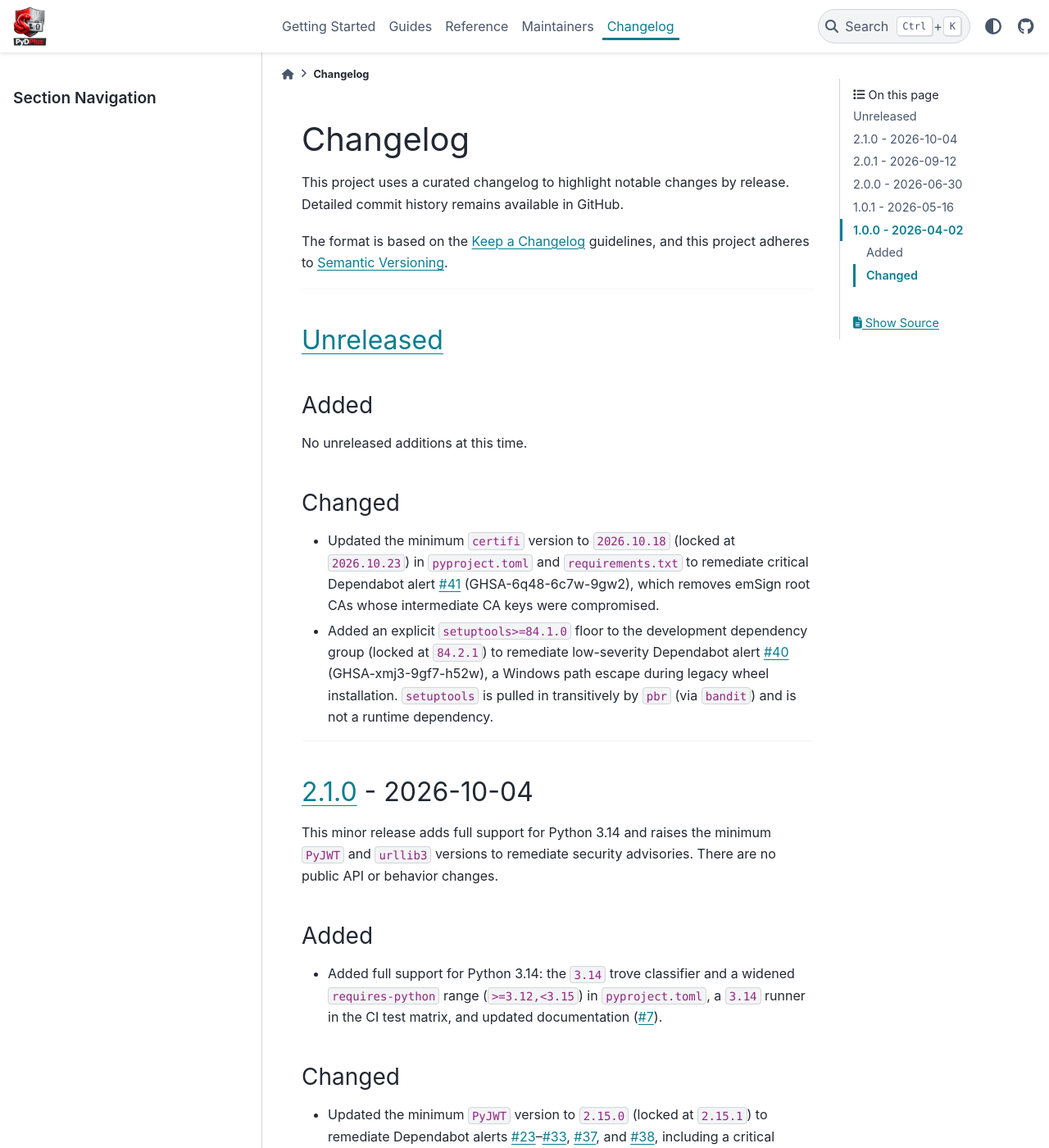
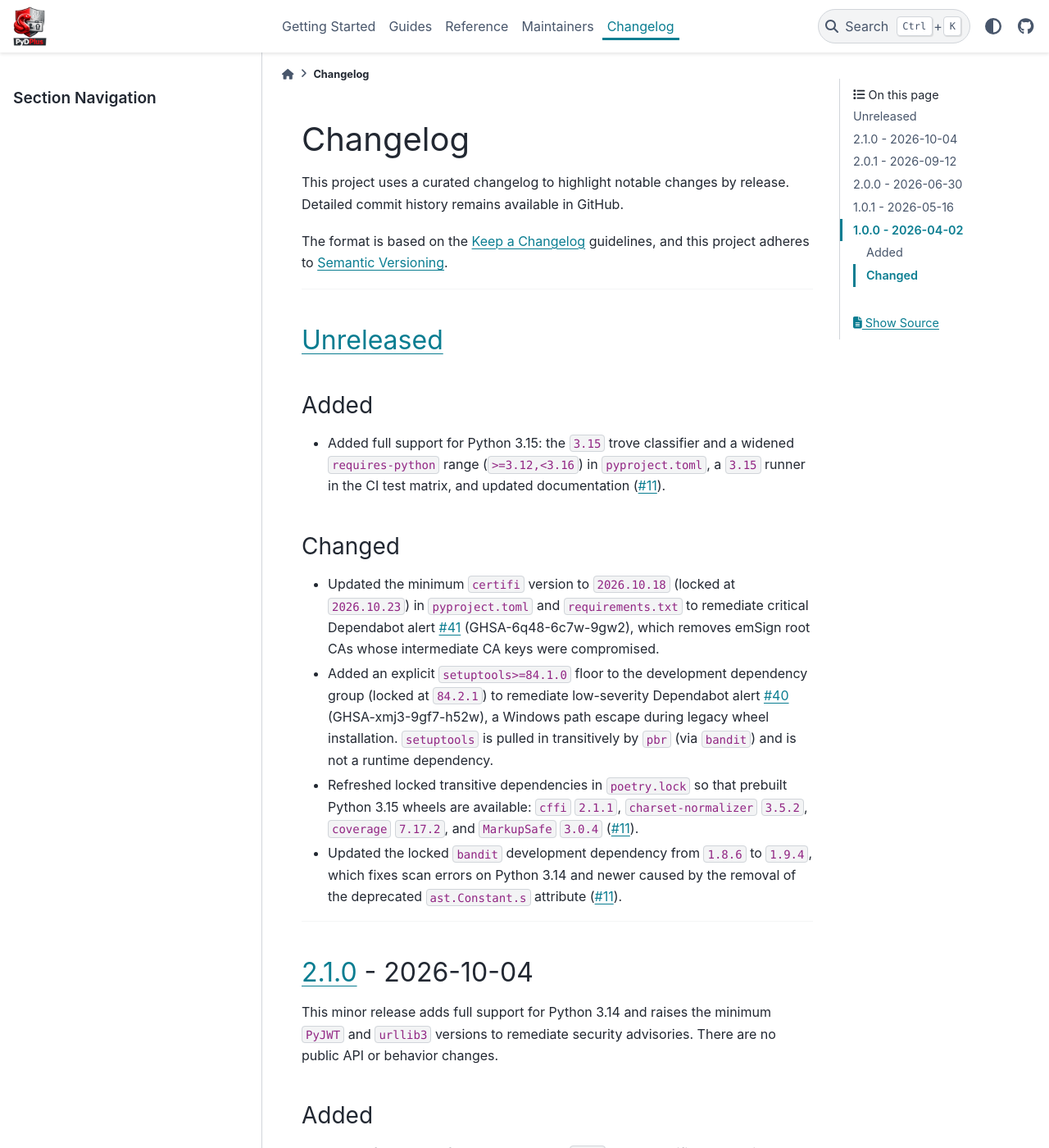
Before and after one commit to jeffshurtliff/pydplus, a Sphinx documentation site: the page built from docs/CHANGELOG.md, in a window 1280 px wide and 1400 px high. Shown: the whole window at 82% size. Built offline with Sphinx 7.4.7 and the PyData theme 0.15.4, drawn with Linux system fonts in a browser that asks for light colours.

Commit message:
Added support for Python 3.15 and updated docs accordingly (#11)

```diff
--- a/docs/CHANGELOG.md
+++ b/docs/CHANGELOG.md
@@ -13,7 +13,9 @@ and this project adheres to [Semantic Versioning](https://semver.org/spec/v2.0.0
 (unreleased-added)=
 ### Added
 
-No unreleased additions at this time.
+- Added full support for Python 3.15: the `3.15` trove classifier and a widened `requires-python` range
+  (`>=3.12,<3.16`) in `pyproject.toml`, a `3.15` runner in the CI test matrix, and updated documentation
+  ([#11](https://github.com/jeffshurtliff/pydplus/issues/11)).
 
 (unreleased-changed)=
 ### Changed
@@ -26,6 +28,12 @@ No unreleased additions at this time.
   low-severity Dependabot alert [#40](https://github.com/jeffshurtliff/pydplus/security/dependabot/40)
   (GHSA-xmj3-9gf7-h52w), a Windows path escape during legacy wheel installation. `setuptools` is pulled in
   transitively by `pbr` (via `bandit`) and is not a runtime dependency.
+- Refreshed locked transitive dependencies in `poetry.lock` so that prebuilt Python 3.15 wheels are available:
+  `cffi` `2.1.1`, `charset-normalizer` `3.5.2`, `coverage` `7.17.2`, and `MarkupSafe` `3.0.4`
+  ([#11](https://github.com/jeffshurtliff/pydplus/issues/11)).
+- Updated the locked `bandit` development dependency from `1.8.6` to `1.9.4`, which fixes scan errors on Python 3.14
+  and newer caused by the removal of the deprecated `ast.Constant.s` attribute
+  ([#11](https://github.com/jeffshurtliff/pydplus/issues/11)).
 
 ---
 (relnotes-2.1.0)=
```
Also changed, not shown: AGENTS.md (+2 -2 lines), CLAUDE.md (+1 -1 lines), README.md (+1 -1 lines), docs/getting-started/overview.md (+1 -1 lines), docs/index.md (+1 -1 lines), pyproject.toml (+12 -5 lines), 2 other files.
